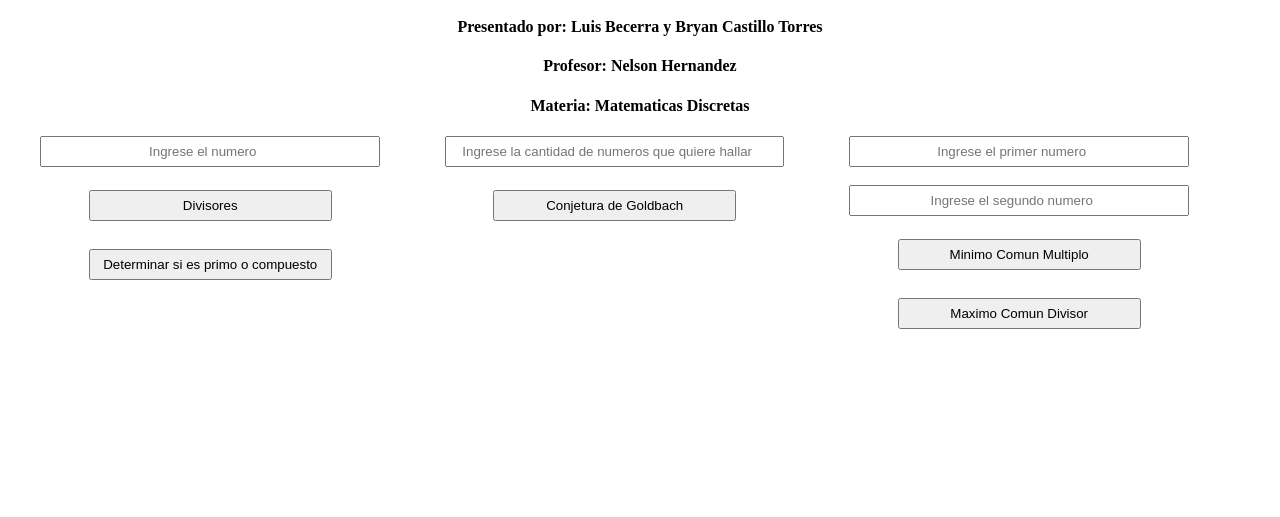
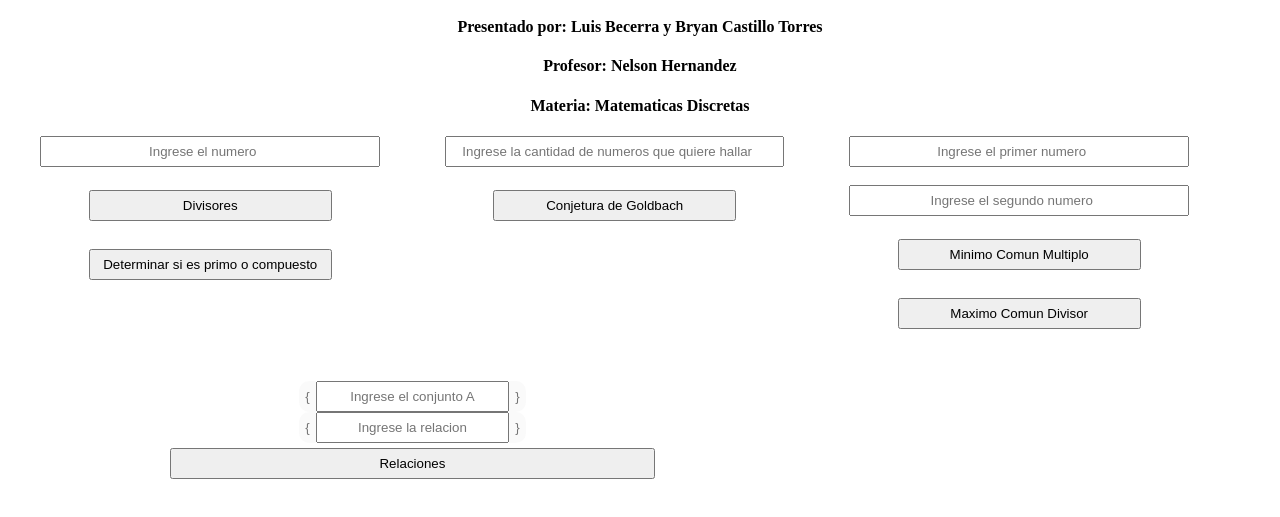
Before and after one commit to luisoteko/Teoria-de-Numeros, a plain HTML site: page index.html in a window 1280 px wide. Shown: the part 101-618 px from the top of the page. Drawn offline with Linux system fonts and the light colour scheme.

Commit message:
Relaciones agregadas

```diff
--- a/css/main.css
+++ b/css/main.css
@@ -22,7 +22,38 @@
   display: grid;
   grid-template-columns: 32% 32% 32%;
 }
-
+.abajo{
+  grid-column-start: 1;
+  grid-column-end: 3;
+}
+.corchete{
+  width: 5px;
+  margin: 0;
+}
+.CorchAbre{
+  border-top-left-radius: 10px;
+  border-bottom-left-radius: 10px;
+  height: 19px;
+  border: 4px;
+  outline: none;
+  margin-right: -4px;
+  z-index: 1;
+}
+.CorchCierra {
+  border-top-right-radius: 10px;
+  border-bottom-right-radius: 10px;
+  height: 19px;
+  border: 4px;
+  outline: none;
+  margin-left: -4px;
+  z-index: 1;
+}
+.conjunto{
+  margin: 0;
+  padding: 6px;
+  outline: none;
+  z-index: 2;
+}
 @media screen and (max-width: 768px){
   .derecha{
     float: initial;
--- a/index.html
+++ b/index.html
@@ -48,8 +48,25 @@
       <br>
       <h4 id="resultado2" class="resultado"></h4>
     </section>
+    <section class="abajo">
+      <div>
+        <input type="text" id="CorchAbre" placeholder="{" class="input corchIzq corchete CorchAbre" disabled/>
+        <input type="text" id="universal" placeholder="Ingrese el conjunto A"class="conjunto"/>
+        <input type="text" id="CorchCierra" placeholder="}" class="input corchDer corchete CorchCierra" disabled/>
+      </div>
+
+      <div>
+        <input type="text" id="CorchAbre" placeholder="{" class="input corchIzq corchete CorchAbre" disabled />
+        <input type="text" id="relacion" placeholder="Ingrese la relacion" class="conjunto"/>
+        <input type="text" id="CorchCierra" placeholder="}" class="input corchDer corchete CorchCierra" disabled />
+      </div>
+
+
+      <button id="Relacion" onclick="relaciones(universal.value, relacion.value)" class="Boton">Relaciones</button>
+      <br>
+      <h4 id="resultado4" class="resultado"></h4>
+    </section>
   </div>
-  <script src="./js/main.js"></script>
-
+  <script src="./ts/main.js"></script>
 </body>
 </html>
--- a/js/main.js
+++ b/js/main.js
@@ -142,6 +142,14 @@ function Conjetura(i) {
   return toPrint;
 }
 
+function relaciones(func) {
+  for (let i = 0; i < func.length; i++) {
+    const element = func[i];
+
+  }
+}
+
+
 function imprimir(resultados) {
   resultado.innerHTML = resultados;
   resultado2.innerHTML = "";
```
Also changed, not shown: tsconfig.json (added, +17 -0 lines).
